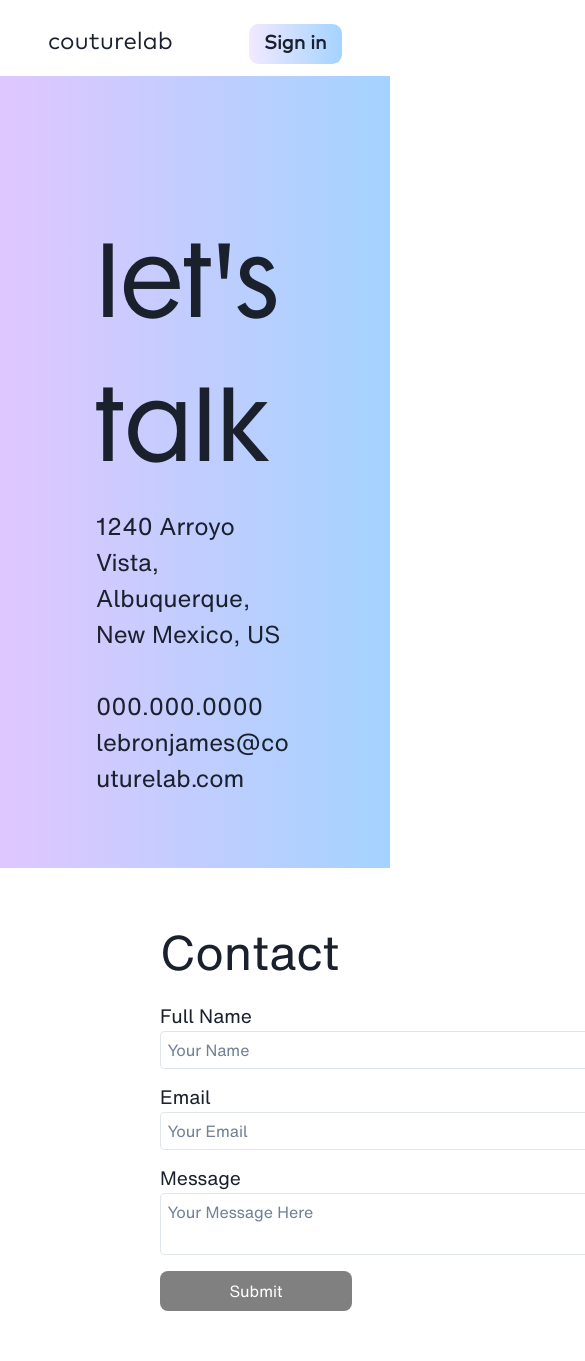
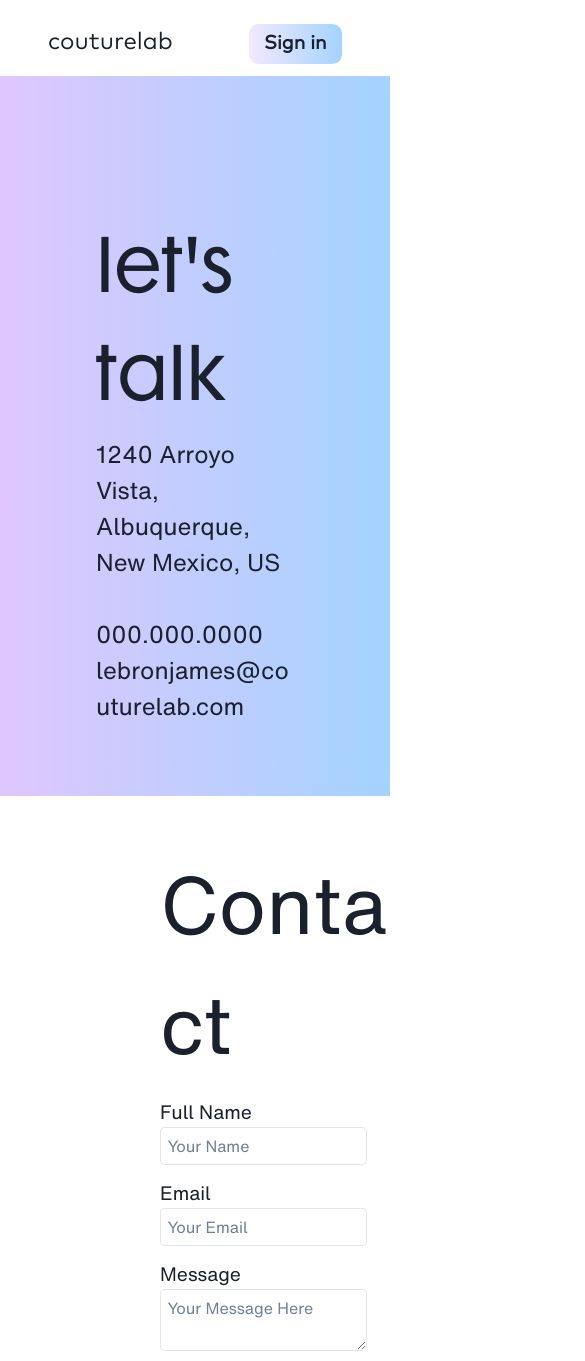
Before and after one commit to felixliang50779/Couture-Lab, a React (Create React App) app in the folder couture-lab-ui/: page /contact in a window 390 px wide. Shown: the top 1361 px of the page, 585 px wide, since content can reach past the window. Built offline with nearby package versions, Linux system fonts and the light colour scheme; no server answers.

Commit message:
changed input field size in contact.css

```diff
--- a/couture-lab-ui/src/PageStyles/Contact.module.css
+++ b/couture-lab-ui/src/PageStyles/Contact.module.css
@@ -8,7 +8,7 @@
 }
 
 .contact-header {
-    font-size: 4em;
+    font-size: 3em;
 }
 
 .contact-info-container {
@@ -26,7 +26,7 @@
 }
 
 .contact-form-header {
-    font-size: 3em;
+    font-size: 5em;
 }
 
 .form-input-label {
@@ -81,4 +81,7 @@
         display: flex;
         flex-direction: column;
     }
+    .form-input {
+        width: 90%;
+    }
 }
```
